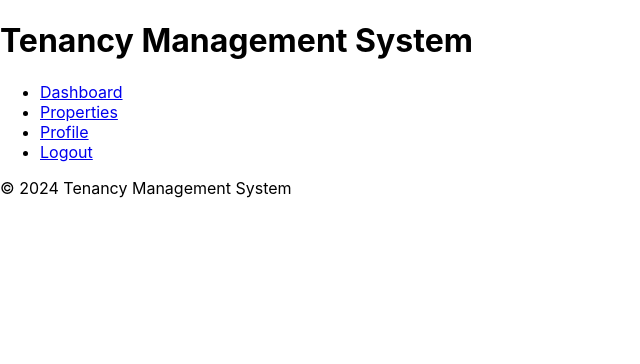
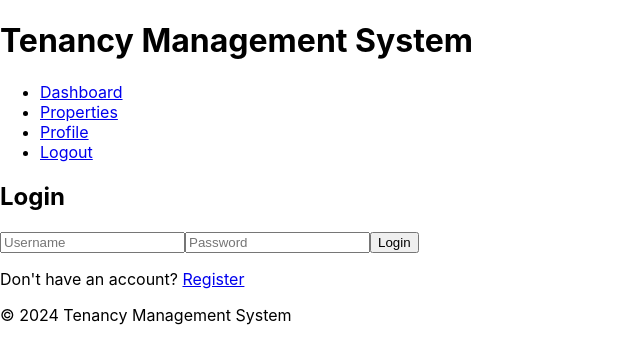
Before and after one commit to cemek7/tenancy-management-system, a React (Create React App) app: page / in a window 1280 px wide. Shown: the top 364 px of the page, without its empty margins (0-640 px from the left). Built offline with nearby package versions, Linux system fonts and the light colour scheme.

Commit message:
add components and pages

```diff
--- a/src/App.js
+++ b/src/App.js
@@ -12,10 +12,10 @@
     <Router>
       <Header />
       <Routes>
-        <Route exact path="/" component={LoginPage} />
-        <Route exact path="/register" component={RegisterPage} />
-        <Route exact path="/dashboard" component={DashboardPage} />
-        <Route exact path="/property/:id" component={PropertyPage} />
+        <Route path="/" element={<LoginPage />} />
+        <Route path="/register" element={<RegisterPage />} />
+        <Route path="/dashboard" element={<DashboardPage />} />
+        <Route path="/property/:id" element={<PropertyPage />} />
       </Routes>
       <Footer />
     </Router>
```
